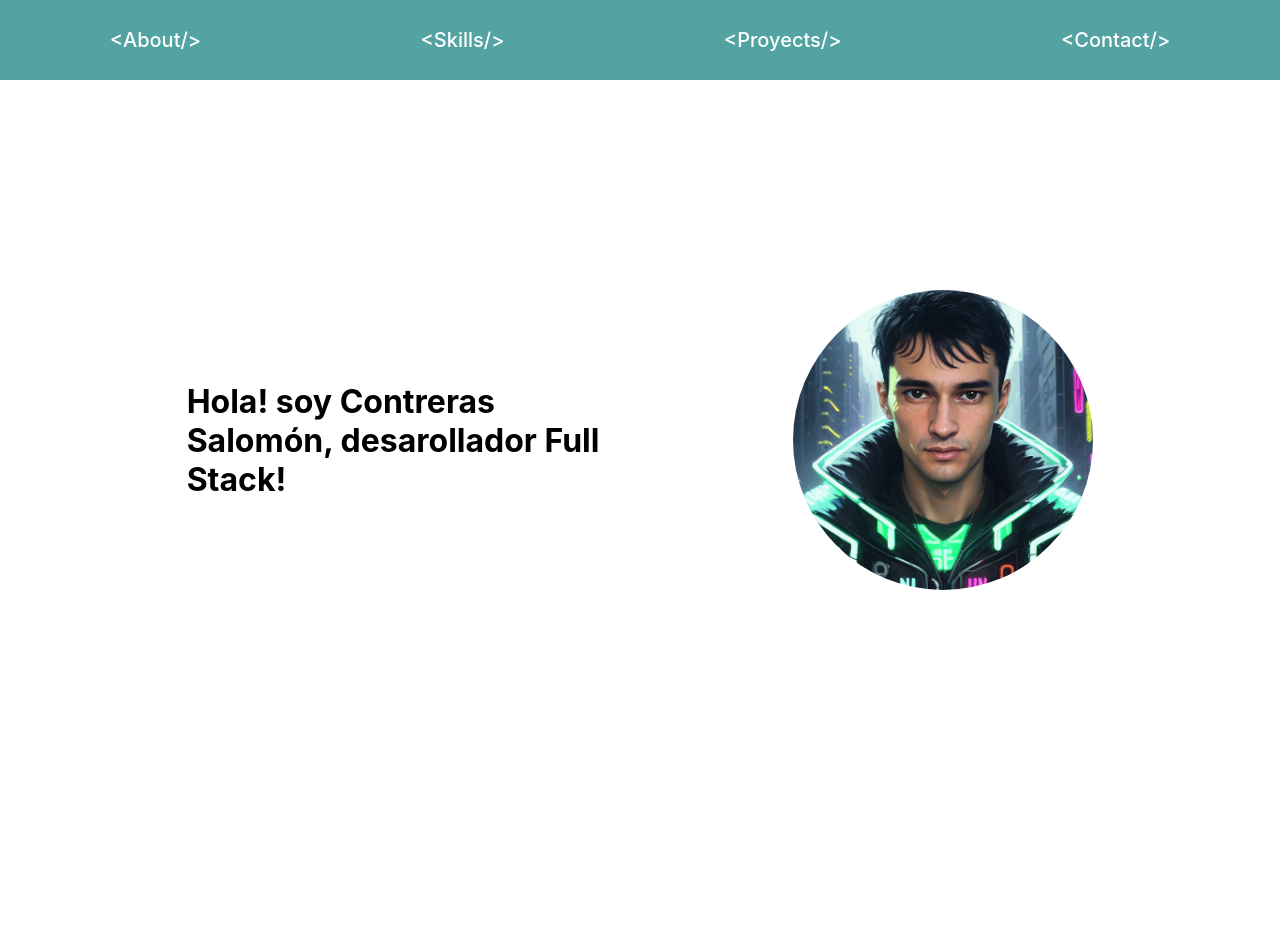
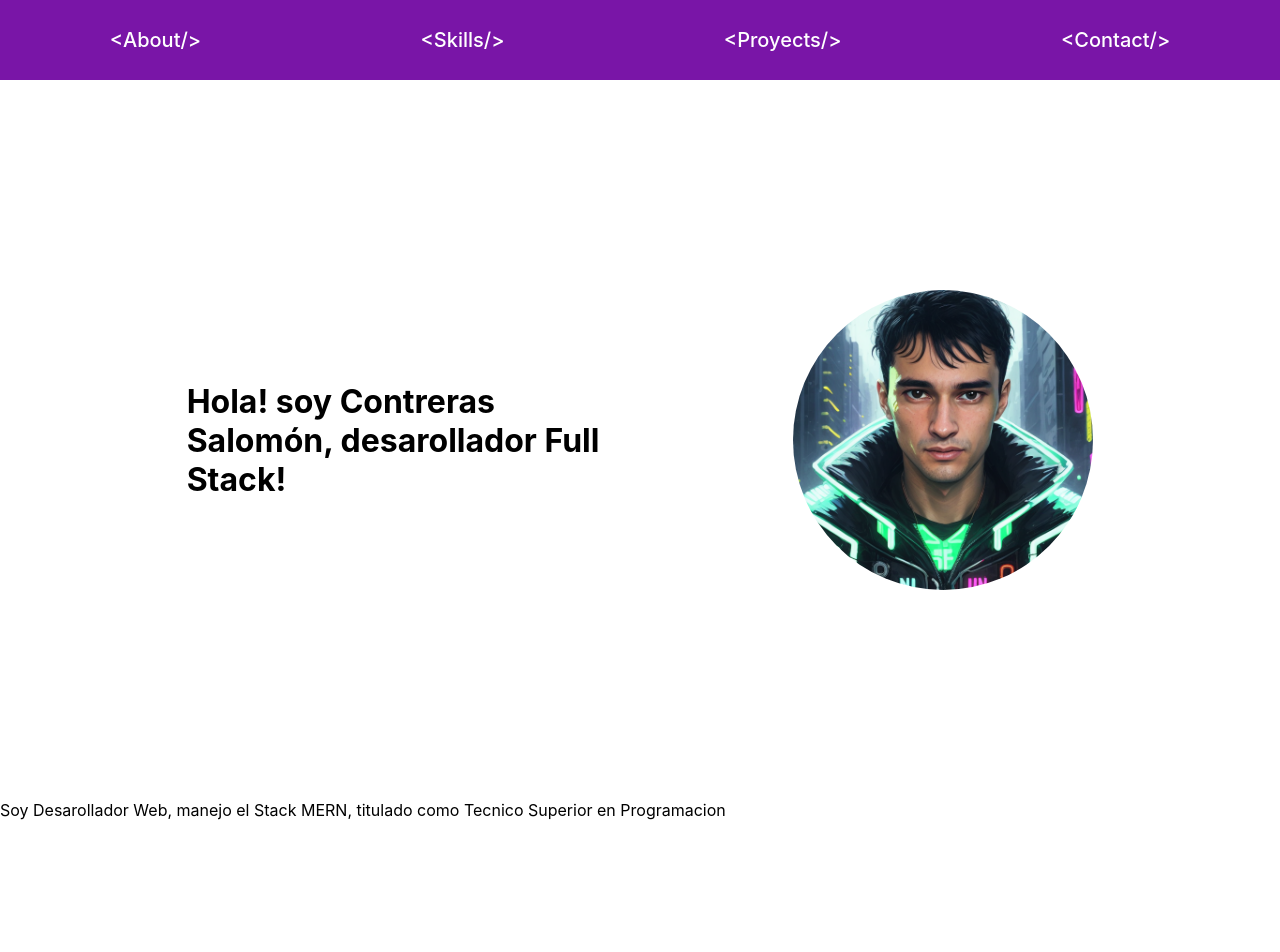
Before and after one commit to salomoncjl/porfolio, a React (Vite) app: page / in a window 1280 px wide. Shown: the top 952 px of the page. Built offline with nearby package versions, Linux system fonts and the light colour scheme.

Commit message:
texto agregado al about

```diff
--- a/src/Layouts/Navbar/navbar.css
+++ b/src/Layouts/Navbar/navbar.css
@@ -8,7 +8,7 @@
 }
 .cont-ul{
     height: 10vh;
-    background-color: rgb(83, 163, 163);
+    background-color: rgb(121, 21, 167);
     display: flex;
     align-items: center;
     justify-content: center;
--- a/src/Pages/About/About.jsx
+++ b/src/Pages/About/About.jsx
@@ -1,11 +1,15 @@
 import './about.css'
 
 export default function About() {
-  return (
-    <section className='cont-about'>
-        <h1 className='h1-presentacion'>Hola! soy Contreras Salomón, desarollador Full Stack!</h1>
-        <img src="vana_Cyberpunk.png" alt="" className='img-i'/>
+  return (<>
+      <section className='cont-about'>
+          <h1 className='h1-presentacion'>Hola! soy Contreras Salomón, desarollador Full Stack!</h1>
+          <img src="vana_Cyberpunk.png" alt="" className='img-i'/>
 
-    </section>
+      </section>
+      <section>
+        <p>Soy Desarollador Web, manejo el Stack MERN, titulado como Tecnico Superior en Programacion</p>
+      </section>
+    </>
   )
 }
```
